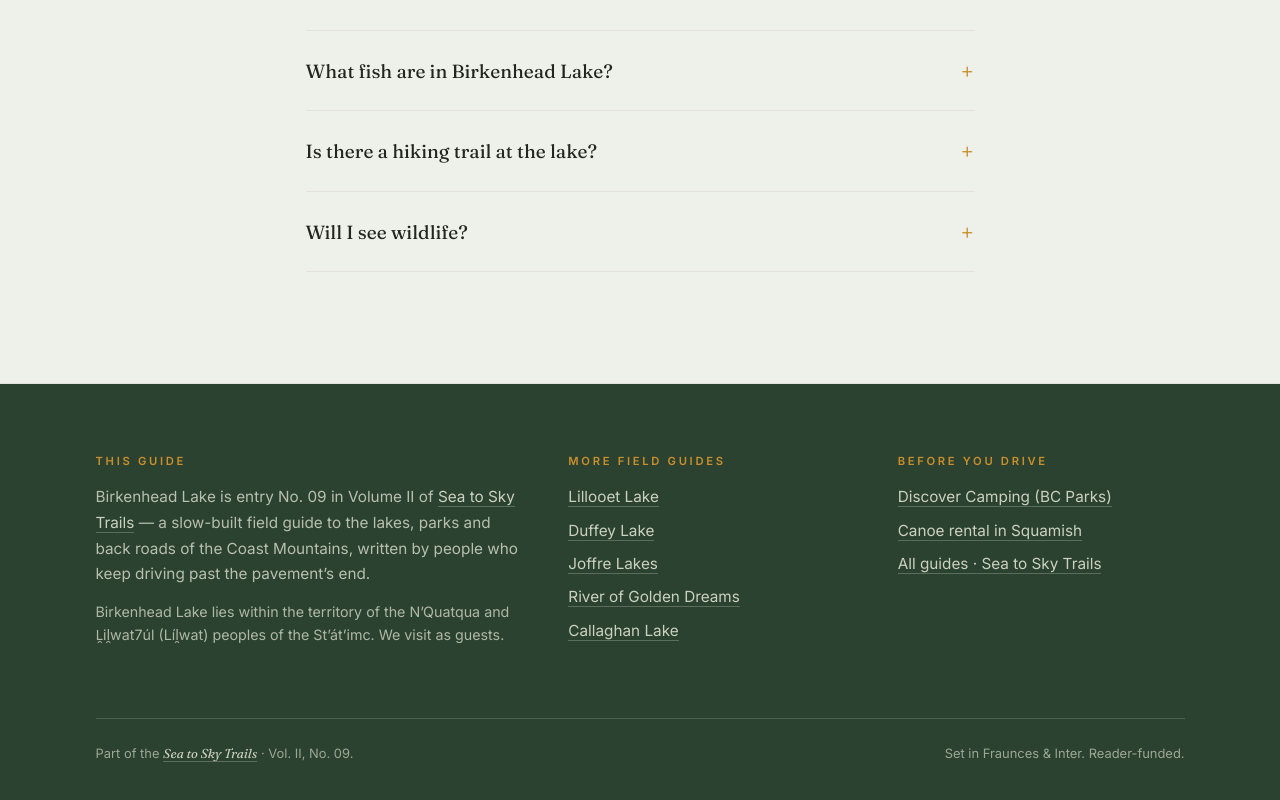
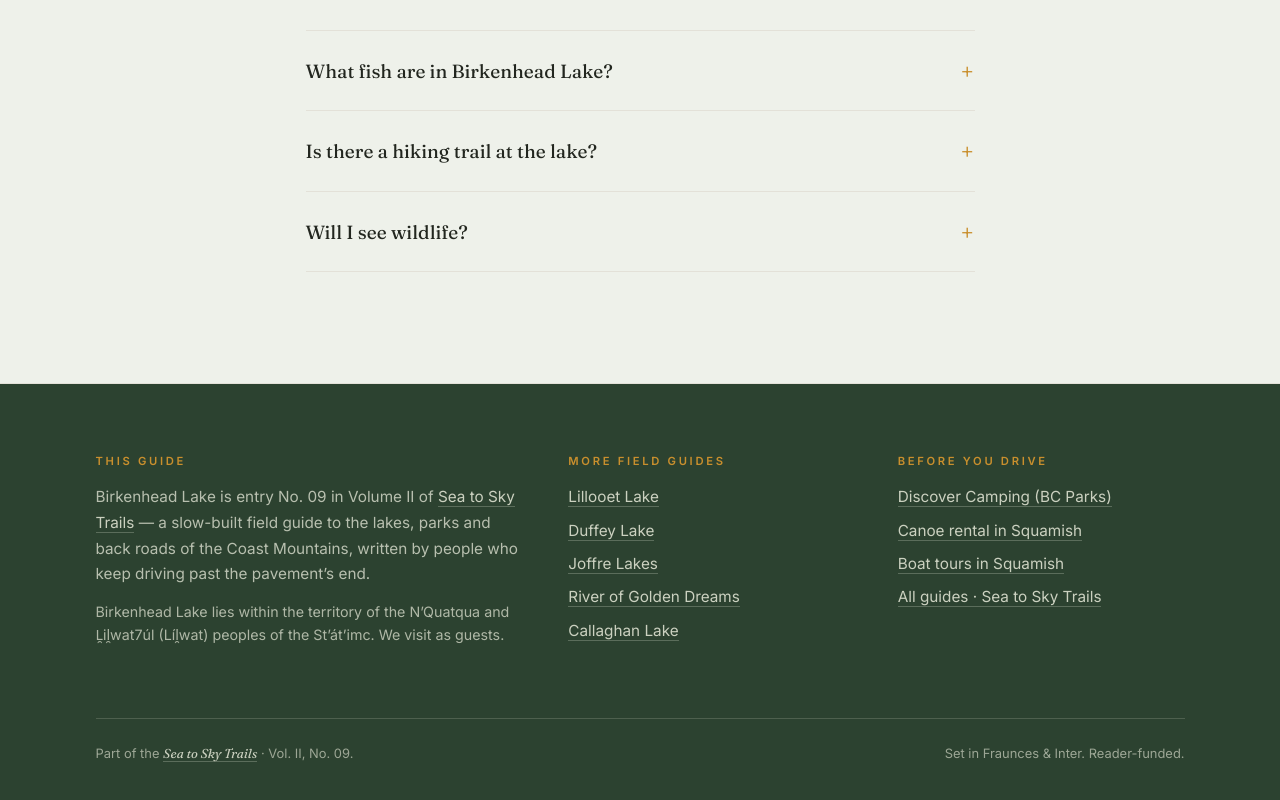
Before and after one commit to ForwardRentals/birkenhead-lake, a plain HTML site: page index.html in a window 1280 px wide. Shown: the part 10072-10872 px from the top of the page. Drawn offline with Linux system fonts and the light colour scheme.

Commit message:
Add backlink to Squamish Canoe Rental / Squamish Water Taxi

```diff
--- a/index.html
+++ b/index.html
@@ -918,6 +918,7 @@
         <ul>
           <li><a href="https://camping.bcparks.ca/" target="_blank" rel="noopener">Discover Camping (BC&nbsp;Parks)</a></li>
           <li><a href="https://squamishcanoerental.com/" target="_blank" rel="noopener">Canoe rental in Squamish</a></li>
+          <li><a href="https://squamishwatertaxi.com/" target="_blank" rel="noopener">Boat tours in Squamish</a></li>
           <li><a href="https://seatoskytrails.com/">All guides &middot; Sea to Sky Trails</a></li>
         </ul>
       </div>
```
